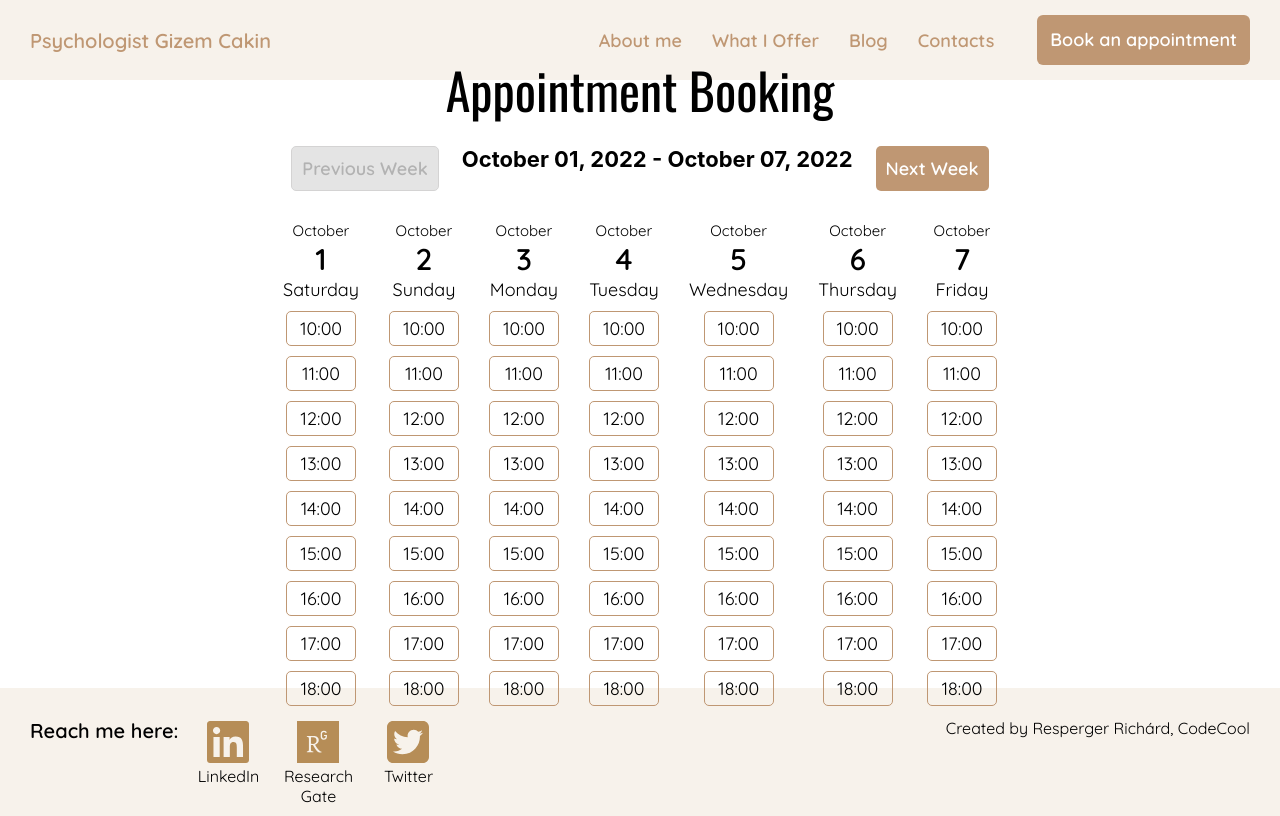
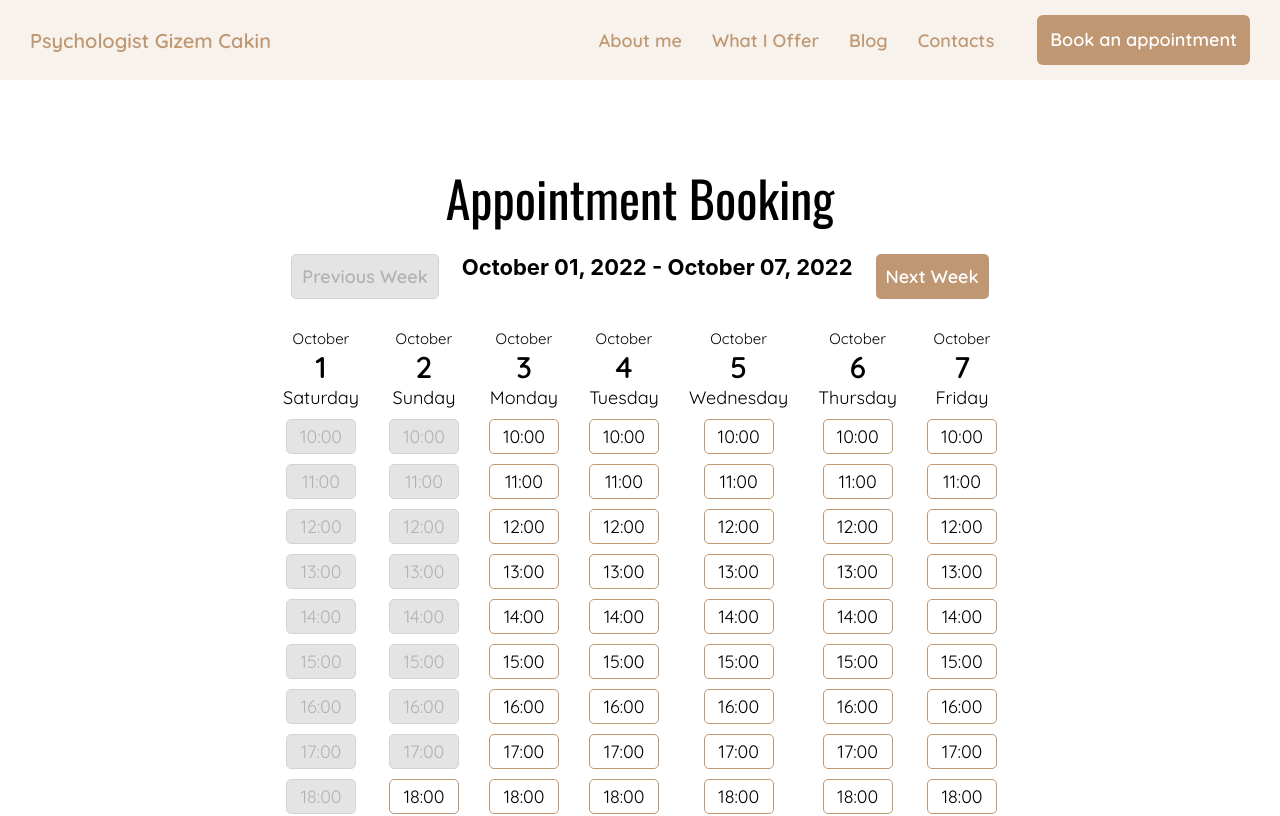
Before and after one commit to 4rrichard/psychology-website, a React (Create React App) app in the folder psychology-website/: page /appointment in a window 1280 px wide. Shown: the top 816 px of the page. Built offline with nearby package versions, Linux system fonts and the light colour scheme.

Commit message:
appointment btn disabled working

```diff
--- a/psychology-website/src/components/Appointment.css
+++ b/psychology-website/src/components/Appointment.css
@@ -1,5 +1,5 @@
 .appointment {
-  height: 76vh;
+  margin: 80px 0;
   display: flex;
   flex-direction: column;
   justify-content: center;
@@ -89,6 +89,7 @@
   opacity: 60%;
   color: grey;
   background-color: lightgray;
-  cursor: auto;
+  cursor: default;
+  pointer-events: none;
   border: 1px solid rgb(185, 183, 183);
 }/*# sourceMappingURL=Appointment.css.map */
--- a/psychology-website/src/components/Appointment.jsx
+++ b/psychology-website/src/components/Appointment.jsx
@@ -76,18 +76,30 @@ function Appointment() {
     setDisplayNextWeek(true);
   };
 
-  // const now = DateTime.now();
   // const nowDate = DateTime.now().toFormat("dd");
 
   // const nowHour = DateTime.now().c.hour;
   // const yesterday = DateTime.now().plus({ day: -1 });
   // const tomorrowHour = DateTime.now().plus({ day: 1 }).c.hour;
-  // const tomorrowDate = DateTime.now().plus({ day: 1 }).c.day;
+  const tomorrow = DateTime.now().plus({ day: 1 });
+  // console.log(tomorrow.c.hour + ":00");
+  // const hourss = DateTime.now().plus({ day: 1 }).plus({ hour: -1 });
+  // console.log(hourss);
+  const hoursArray = [];
+  for (let i = tomorrow.c.hour; i >= 10; i--) {
+    hoursArray.push(`${i}:${"00"}`);
+  }
+  // console.log(hoursArray);
   // const nowHourFormatted = DateTime.now()
   //   .plus({ hour: 1 })
   //   .toLocaleString(DateTime.TIME_SIMPLE);
 
+  const now = DateTime.now();
+
   const nowMonth = DateTime.now().setLocale("en").monthLong;
+  const tomorrowMonth = DateTime.now()
+    .plus({ day: 1 })
+    .setLocale("en").monthLong;
 
   const startOfWeek = DateTime.now({ locale: "en" });
   const endOfWeek = DateTime.now().plus({ days: 6 });
@@ -148,12 +160,12 @@ function Appointment() {
     startOfWeek.c.month,
   ]);
 
-  //--- Saving state after refresh  ---
-
   // useEffect(() => {
   //   const data = window.localStorage.getItem("bookedTime");
   //   setDisableDate(JSON.parse(data));
   // }, []);
+
+  //--- Saving state after refresh  ---
 
   useEffect(() => {
     window.localStorage.setItem("bookedTime", JSON.stringify(disableDate));
@@ -218,7 +230,26 @@ function Appointment() {
   //Get text of button : event.target.innerText
   // && nowHour >= hours.slice(0, 2)
   console.log(disableDate);
+
   function isAppointmentDisabled(hours, wholeMonth) {
+    //now.c.hour + ":00"
+    // console.log(parseInt(hours.slice(0, 2)));
+    // console.log(hoursArray.map((hour) => parseInt(hour.slice(0, 2))));
+    if (
+      wholeMonth.year === tomorrow.c.year &&
+      wholeMonth.month === tomorrowMonth &&
+      wholeMonth.days === tomorrow.c.day &&
+      hours.slice(0, 2) <= hoursArray.map((hour) => parseInt(hour.slice(0, 2)))
+    ) {
+      return true;
+    }
+    if (
+      wholeMonth.year === now.c.year &&
+      wholeMonth.month === nowMonth &&
+      wholeMonth.days === now.c.day
+    ) {
+      return true;
+    }
     return (
       disableDate.find((value) => {
         if (
--- a/psychology-website/src/components/Appointment.scss
+++ b/psychology-website/src/components/Appointment.scss
@@ -1,5 +1,5 @@
 .appointment {
-  height: 76vh;
+  margin: 80px 0;
 
   display: flex;
   flex-direction: column;
@@ -101,7 +101,8 @@
         opacity: 60%;
         color: grey;
         background-color: lightgray;
-        cursor: auto;
+        cursor: default;
+        pointer-events: none;
         border: 1px solid rgb(185, 183, 183);
       }
     }
```
Also changed, not shown: 1 other file (tests, documents, lock files or other folders).
